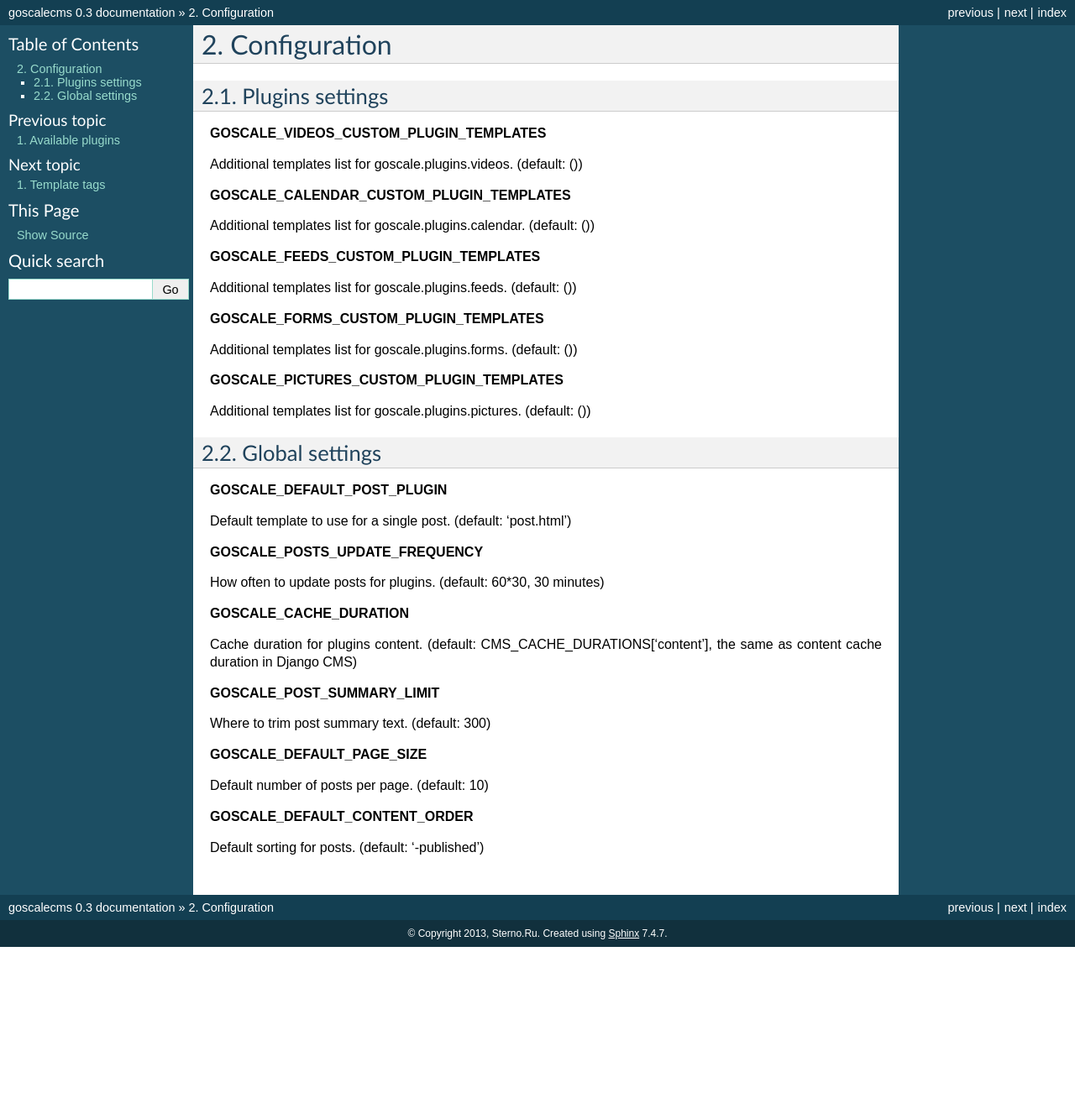
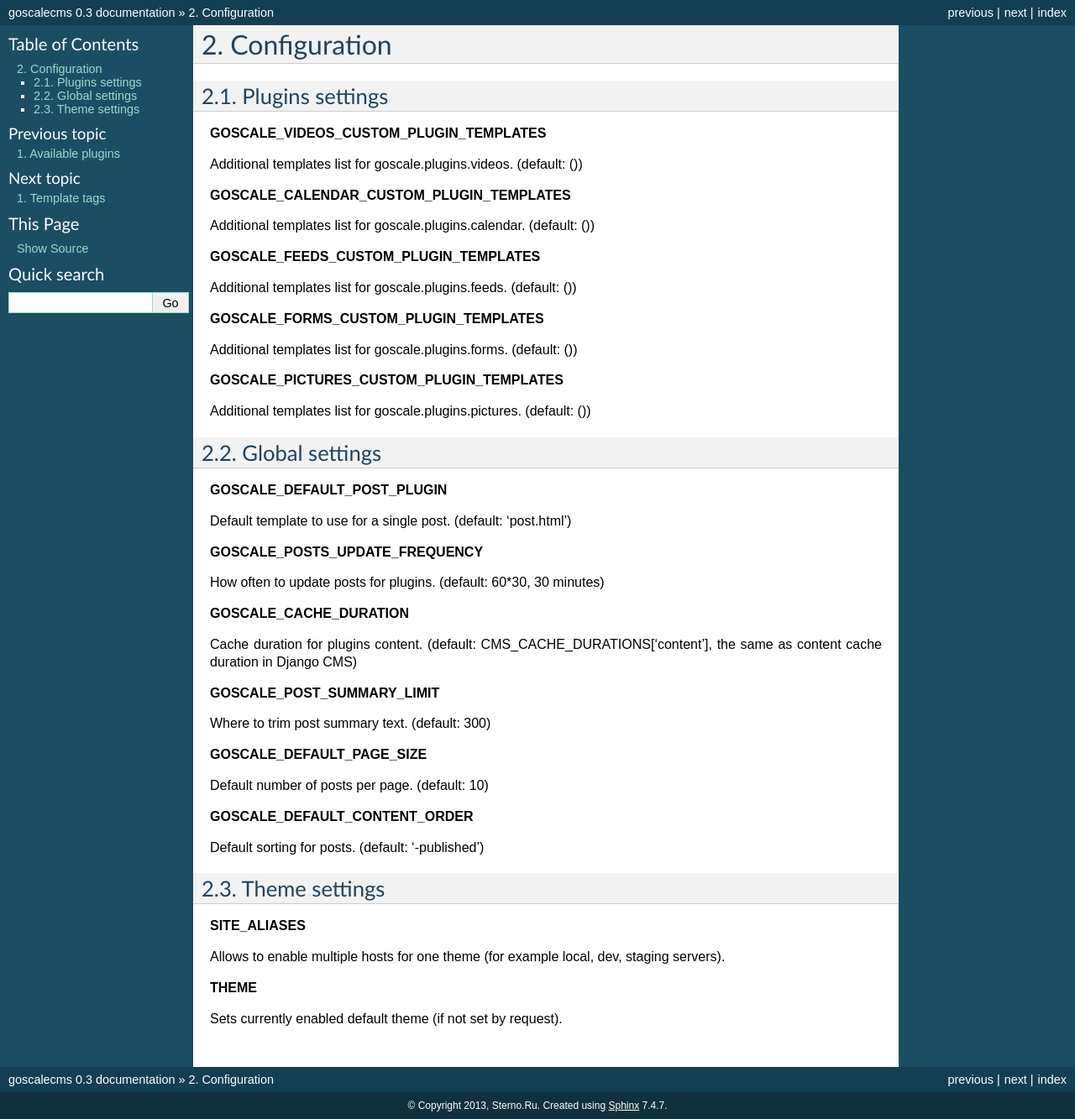
Before and after one commit to sternoru/goscalecms, a Sphinx documentation site: the page built from docs/settings.rst, in a window 1280 px wide. Shown: the whole page at 84% size. Built offline with Sphinx 7.4.7, drawn with Linux system fonts in a browser that asks for light colours; before the commit the page ends 1128 px from its top, so only the background shows below that.

```diff
--- a/docs/settings.rst
+++ b/docs/settings.rst
@@ -51,3 +51,14 @@ Default number of posts per page. (default: 10)
 **GOSCALE_DEFAULT_CONTENT_ORDER**
 
 Default sorting for posts. (default: '-published')
+
+2.3. Theme settings
+---------------------
+
+**SITE_ALIASES**
+
+Allows to enable multiple hosts for one theme (for example local, dev, staging servers).
+
+**THEME**
+
+Sets currently enabled default theme (if not set by request).
--- a/docs/themes.rst
+++ b/docs/themes.rst
@@ -74,6 +74,12 @@ For more information refer to django-dynamicsites documentation_.
 
 .. _documentation: https://bitbucket.org/uysrc/django-dynamicsites/overview
 
+To enable multiple hosts for one theme (for example local, dev, staging servers) use SITE_ALIASES setting::
+
+    SITE_ALIASES = {
+        'goscalecms.ru': 'goscalecms.com',
+    }
+
 Debugging theme switching
 ---------------------
 
--- a/goscale/__init__.py
+++ b/goscale/__init__.py
@@ -0,0 +1,3 @@
+# -*- coding: utf-8 -*-
+__version__ = '0.4.0'
+VERSION = ('0', '4', '0')
--- a/setup.py
+++ b/setup.py
@@ -7,7 +7,7 @@ README = open(os.path.join(os.path.dirname(__file__), 'README.md')).read()
 
 setup(
     name = "goscalecms",
-    version = "0.3",
+    version = "0.4",
     packages = find_packages(),
     author = "Evgeny Demchenko",
     author_email = "little_pea@list.ru",
```
